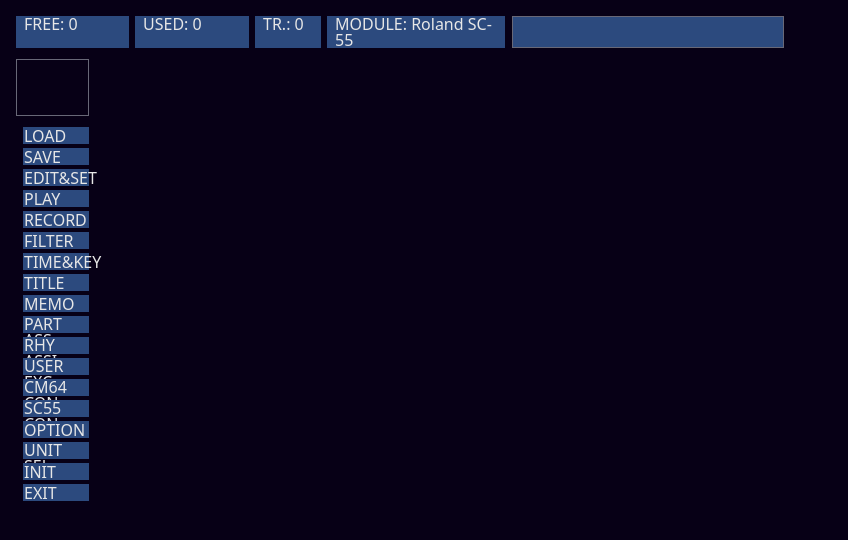
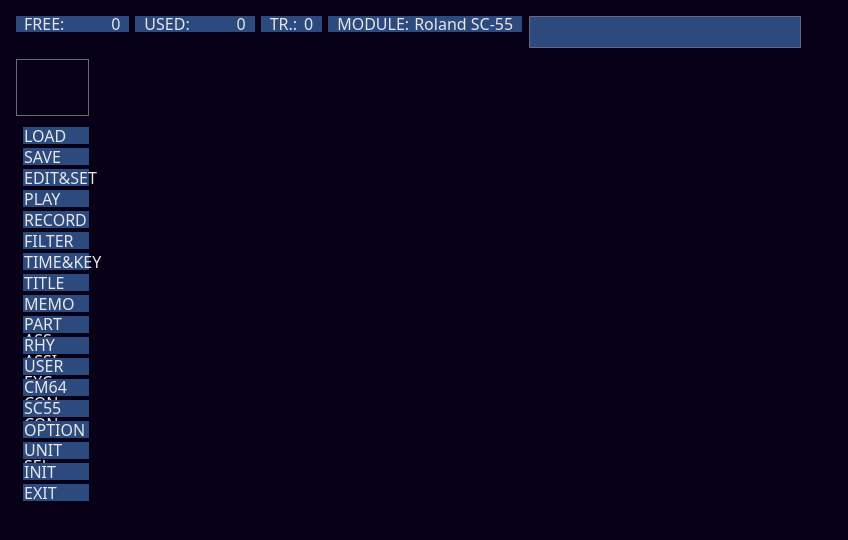
Before and after one commit to mucho613/sted2-clone, a React app: page / in a window 1280 px wide. Shown: the top 540 px of the page, without its empty margins (0-848 px from the left). Built offline with nearby package versions, Linux system fonts and the light colour scheme; the HTML template or start-up script is replaced by a standard one.

Commit message:
fix: header parts

```diff
--- a/src/features/Header/Header.tsx
+++ b/src/features/Header/Header.tsx
@@ -15,12 +15,16 @@
 
   return (
     <div className="flex items-start gap-x-[7px]">
-      <div className="flex gap-x-1.5 *:bg-sted-blue *:pl-2">
-        <div className="w-[113px] pr-[9px]">FREE: {freeMemory}</div>
-        <div className="w-[114px] pr-2.5">USED: {usedMemory}</div>
-        <div className="w-[66px] pr-2.5">TR.: {trackNumber}</div>
-        <div className="w-[178px] pr-2.5">MODULE: {moduleName}</div>
-      </div>
+      <dl className="flex *:bg-sted-blue">
+        <dt className="pl-2 after:content-[':']">FREE</dt>
+        <dd className="w-[65px] text-right pr-[9px] mr-1.5">{freeMemory}</dd>
+        <dt className="pl-[9px] after:content-[':']">USED</dt>
+        <dd className="w-[65px] text-right pr-[9px] mr-1.5">{usedMemory}</dd>
+        <dt className="pl-[9px] after:content-[':']">TR.</dt>
+        <dd className="w-[25px] text-right pr-[9px] mr-1.5">{trackNumber}</dd>
+        <dt className="pl-[9px] after:content-[':']">MODULE</dt>
+        <dd className="w-[113px] text-right pr-[9px]">{moduleName}</dd>
+      </dl>
 
       {/* Title area */}
       <div className="h-8 w-[272px] bg-sted-blue border border-sted-gray">
```
